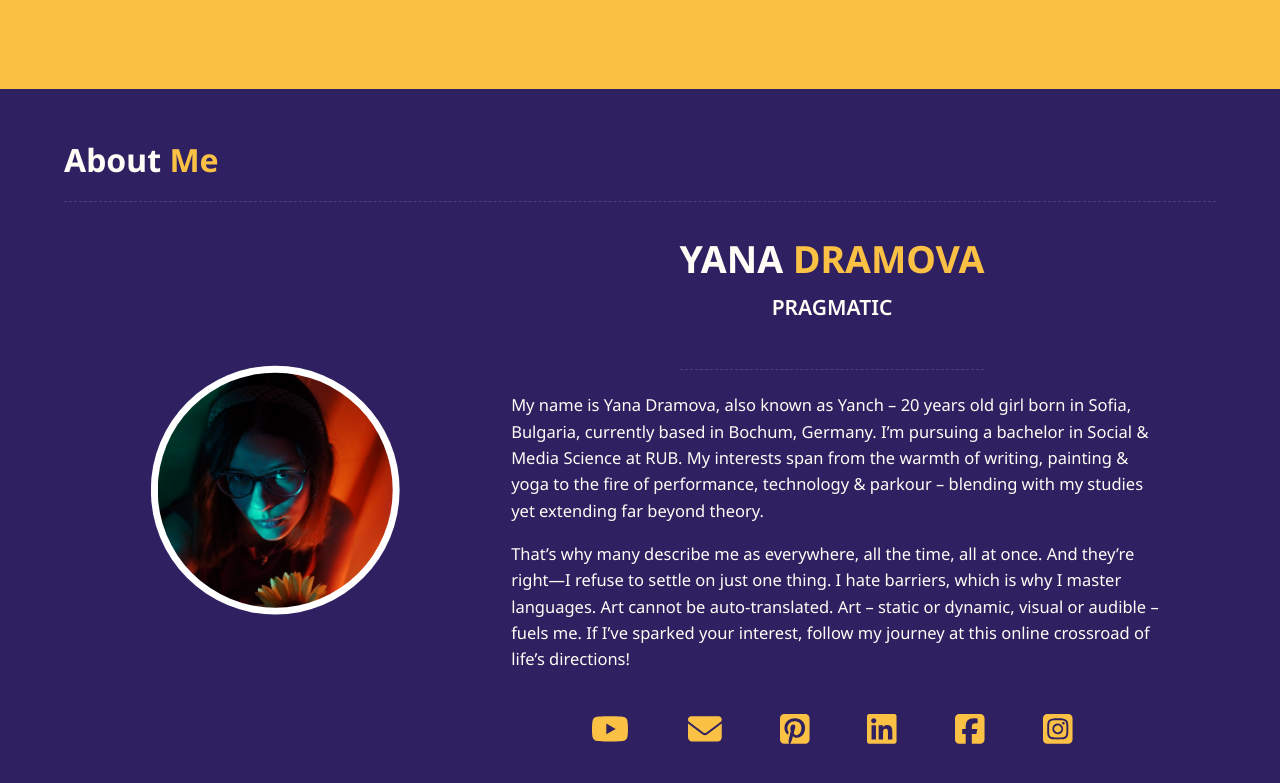
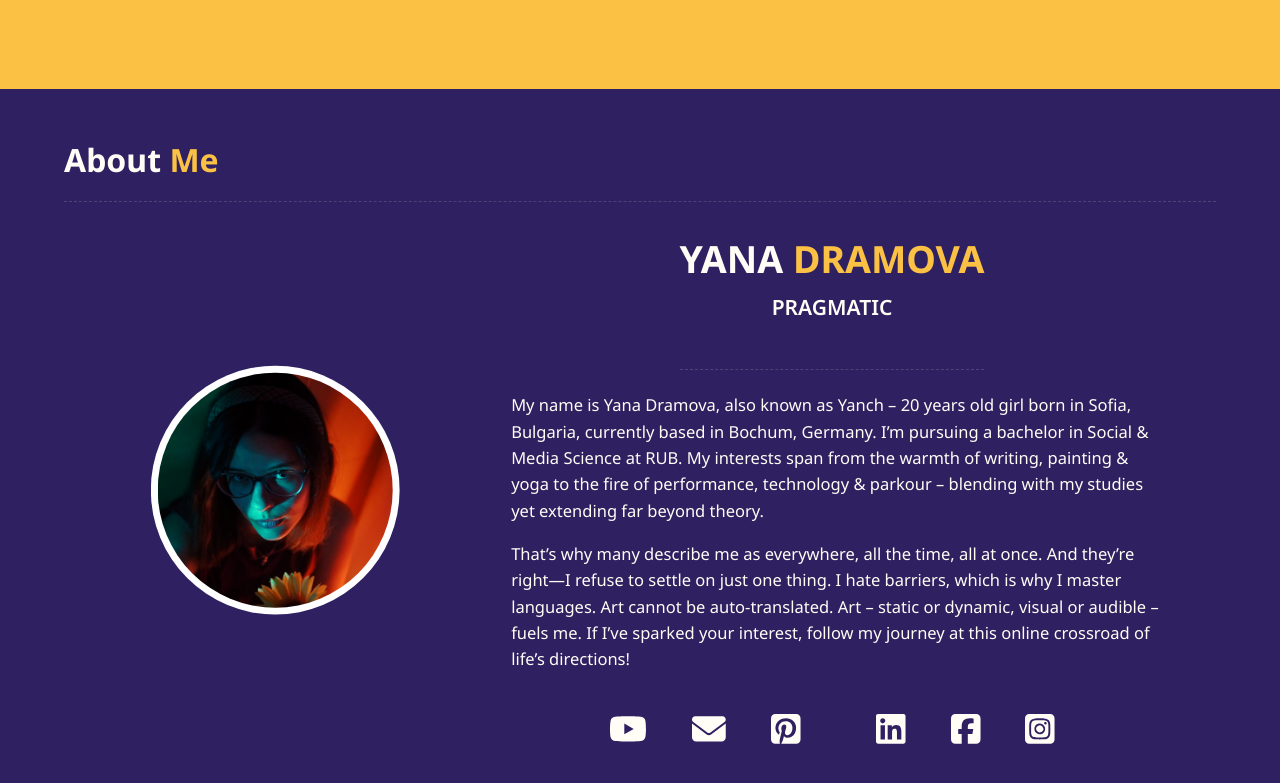
Before and after one commit to yanchdramch/yanchdramch.github.io, a Vue app: page / in a window 1280 px wide. Shown: the part 1664-2447 px from the top of the page. Built offline with nearby package versions, Linux system fonts and the light colour scheme.

Commit message:
find newest articles

```diff
--- a/src/articles/basic-article.json
+++ b/src/articles/basic-article.json
@@ -4,7 +4,7 @@
     "length": 2,
     "title": "Basic Article",
     "description": "This is a simple article.",
-    "date": "18.03.2024",
+    "date": "2024-03-18",
     "thumbnail": "/images/perls-duo.png",
     "text": "<h3>Zaglavie 1</h3><p>Paragrafche ahu ihu ....alkjdghnkjalsdhjgklhasdjglkjadgl adikjghasdfjkhgadfhghadfgadfg adkjghadkfhgadfg akfjhasdkjhfkjasdhfjkhadsjkfhkjasf asdkfhkasdhf <em>aflkhasdkhf</em></p><p><em>&nbsp;</em></p>"
 }
--- a/src/articles/complicated-article.json
+++ b/src/articles/complicated-article.json
@@ -4,7 +4,7 @@
     "length": 5,
     "title": "Article with Components",
     "description": "This is a more complicated article.",
-    "date": "18.03.2025",
+    "date": "2025-03-18",
     "thumbnail": "/images/ld-measures.png",
     "text": "<a href='https://google.com' target='_blank'>Lorem Ipsum is simply dummy text of the printing and typesetting industry</a>. Lorem Ipsum has been the industry's standard dummy text ever since the 1500s, when an unknown printer took a galley of type and scrambled it to make a type specimen book. It has survived not only five centuries, but also the leap into electronic typesetting, remaining essentially unchanged. It was popularised in the 1960s with the release of Letraset sheets containing Lorem Ipsum passages, and more recently with desktop publishing software like Aldus PageMaker including versions of Lorem Ipsum.",
     "elements": [
--- a/src/articles/first-poem.json
+++ b/src/articles/first-poem.json
@@ -4,7 +4,7 @@
     "length": 3,
     "title": "Poem",
     "description": "This is a more complicated article.",
-    "date": "23.03.2025",
+    "date": "2025-03-23",
     "thumbnail": "/images/ld-measures.png",
     "text": "Violets are violet."
 }
--- /dev/null
+++ b/src/articles/old-article.json
@@ -0,0 +1,10 @@
+{
+    "id": "old-article",
+    "type": "article",
+    "length": 1,
+    "title": "Basic Article",
+    "description": "This is a simple article.",
+    "date": "1994-03-18",
+    "thumbnail": "/images/perls-duo.png",
+    "text": "I am a very old article"
+}
--- a/src/components/DetailComponent.vue
+++ b/src/components/DetailComponent.vue
@@ -1,6 +1,6 @@
 <template>
     <div class="detail_icon">
-        <FontAwesomeIcon :icon="[detailSet, detailIcon]" size="xl" :style="{ color: '#FBC145' }" />
+        <FontAwesomeIcon :icon="[detailSet, detailIcon]" size="xl" :style="{ color: '#fffdf6' }" />
     </div>
 </template>
 
--- a/src/components/RecentArticles.vue
+++ b/src/components/RecentArticles.vue
@@ -15,6 +15,7 @@
 
 
 <script setup lang="ts">
+import { articleStore } from '@/stores/articles.js';
 import { languageStore } from '@/stores/language.js'
 import { ref, watch } from 'vue';
 
@@ -25,6 +26,21 @@ watch(
   () => store.language,
   (newLang) => {
     selectedLang.value = newLang;
+  }
+);
+
+const storeArticle = articleStore();
+const articles = ref(storeArticle.list)
+const newestArticles = ref(articles.value.sort((a,b) => new Date(b.date).getTime() - new Date(a.date).getTime()));
+
+watch(
+  () => storeArticle.list,
+  (newList) => {
+    newList.forEach(element => {
+      console.log(Date.parse(element.date))
+    });
+    articles.value = newList;
+    newestArticles.value = articles.value.sort((a,b) => new Date(b.date).getTime() - new Date(a.date).getTime());
   }
 );
 </script>
--- a/src/views/AboutView.vue
+++ b/src/views/AboutView.vue
@@ -20,12 +20,16 @@
         </div>
         <div class="resume" v-html="aboutTexts.resume[selectedLang]"></div>
         <div class="icons">
+          <div class="left_icons">
             <DetailComponent icon="youtube" set="fab" />
             <DetailComponent icon="envelope" set="fas" link="mailto:yanamail@mail.com" />
             <DetailComponent icon="square-pinterest" set="fab" />
+          </div>
+          <div class="right_icons">
             <DetailComponent icon="linkedin" set="fab" />
             <DetailComponent icon="square-facebook" set="fab" />
             <DetailComponent icon="square-instagram" set="fab" />
+          </div>
         </div>
       </div>
     </div>
@@ -226,6 +230,16 @@ export default {
   align-items: center;
 }
 
+.left_icons{
+  display: flex;
+  flex-direction: row;
+}
+
+.right_icons{
+  display: flex;
+  flex-direction: row;
+}
+
 a {
   padding: 0;
 }
--- a/src/views/HomeView.vue
+++ b/src/views/HomeView.vue
@@ -19,6 +19,7 @@ import ThePit from '@/components/ThePit.vue';
 import AboutView from './AboutView.vue';
 import RecentArticles from '@/components/RecentArticles.vue';
 import { languageStore } from '@/stores/language.js'
+import { articleStore } from '@/stores/articles.js';
 import { ref, watch } from 'vue';
 
 
```
Lines whose indentation alone changed are shown as unchanged.
